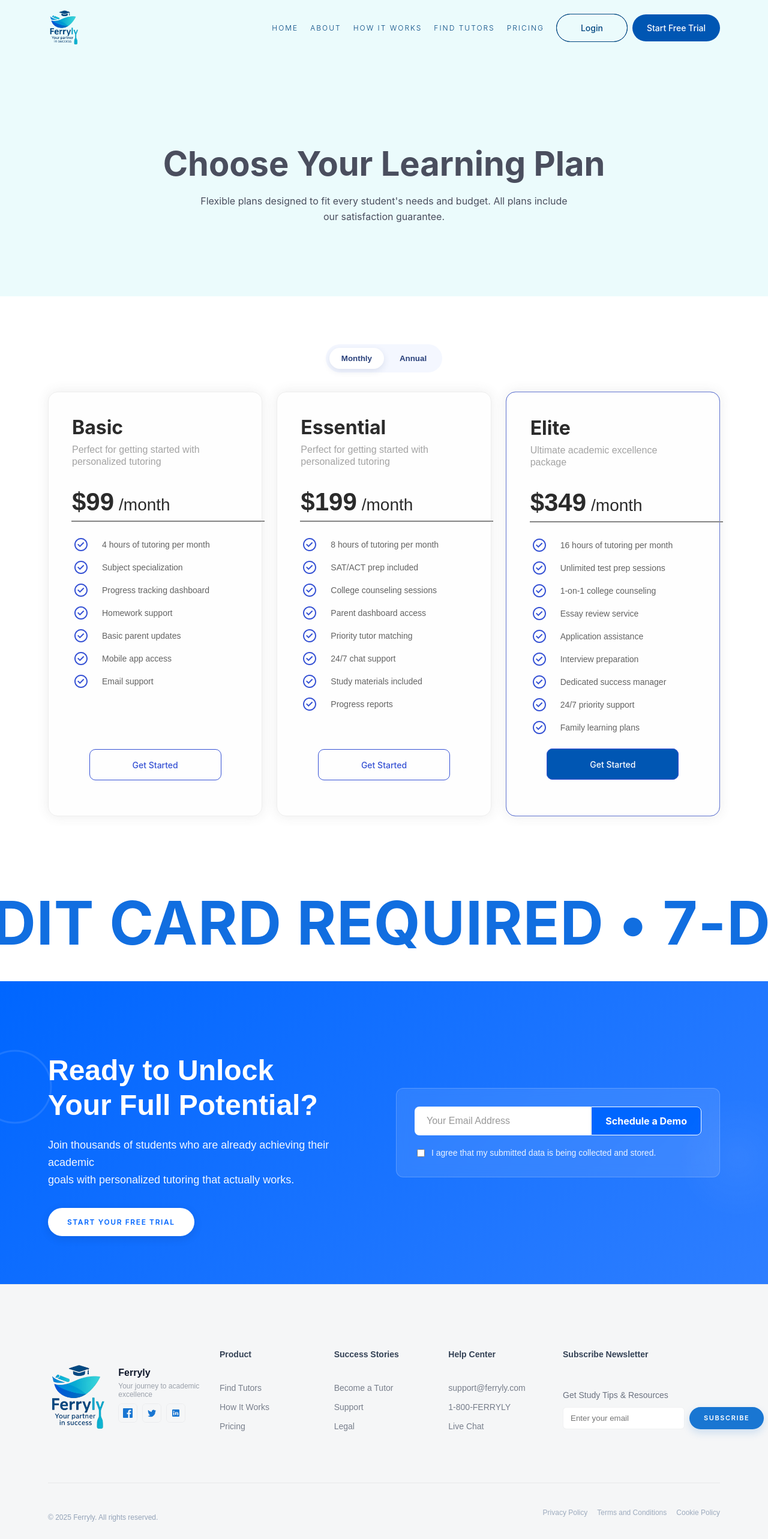
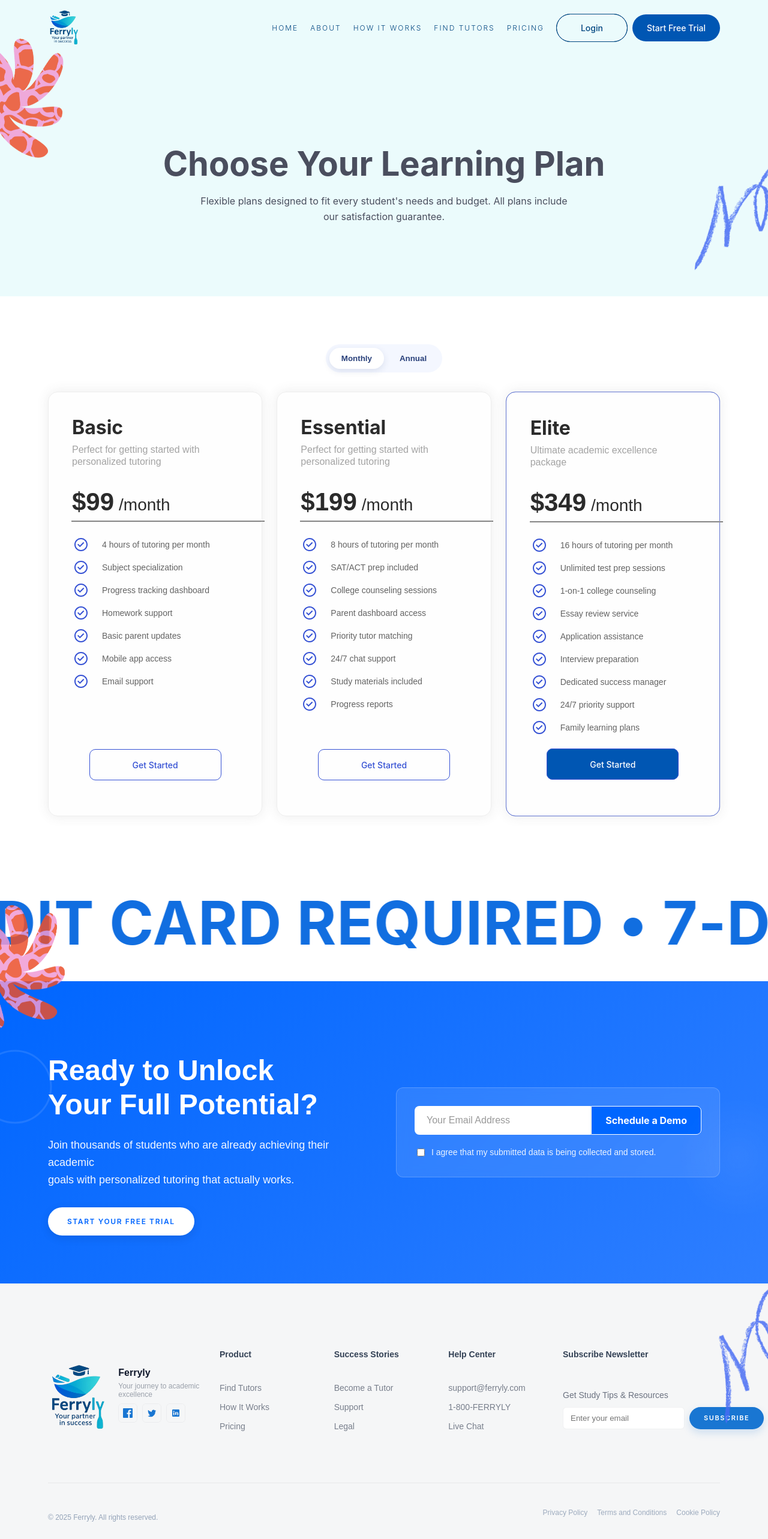
Before and after one commit to abnavdev/landing-page-design, a React (Vite) app: page /pricing in a window 1280 px wide. Shown: the top 2566 px of the page at 60% size. Built offline with nearby package versions, Linux system fonts and the light colour scheme.

Commit message:
added decorators for pricing

```diff
--- a/src/pages/Pricing.tsx
+++ b/src/pages/Pricing.tsx
@@ -7,6 +7,8 @@ import PriceTier from '../components/PriceTier'
 import '../styles/Pricing.css'
 import '../styles/Pricing.css'
 import ScrollIndicator from '../components/ScrollIndicator'
+import ParallaxSection from '../components/ParallaxSection'
+import Decorators from '../components/common/Decorators'
 
 const Pricing: React.FC = () => {
   const [billing, setBilling] = useState<'monthly' | 'annual'>('monthly')
@@ -37,7 +39,12 @@ const Pricing: React.FC = () => {
   return (
     <div className="parallax-container pricing-page">
   <Header />
-  <PricingHero />
+  <ParallaxSection speed={0.08} direction="up">
+        <div style={{ position: 'relative' }}>
+          <PricingHero />
+          <Decorators count={2} seed={10} />
+        </div>
+  </ParallaxSection>
       <section style={{padding: '80px 0'}}>
         {/* Billing toggle (kept outside the grid container so tiers can use the 12-col grid) */}
         <div style={{display: 'flex', justifyContent: 'center', marginBottom: 32}}>
@@ -82,7 +89,12 @@ const Pricing: React.FC = () => {
         </div>
       </section>
 
-      <CTASection />
+      <ParallaxSection speed={0.08} direction="up">
+        <div style={{ position: 'relative' }}>
+          <CTASection />
+          <Decorators count={2} seed={10} />
+        </div>
+      </ParallaxSection>
       <Footer />
       <ScrollIndicator />
     </div>
```
